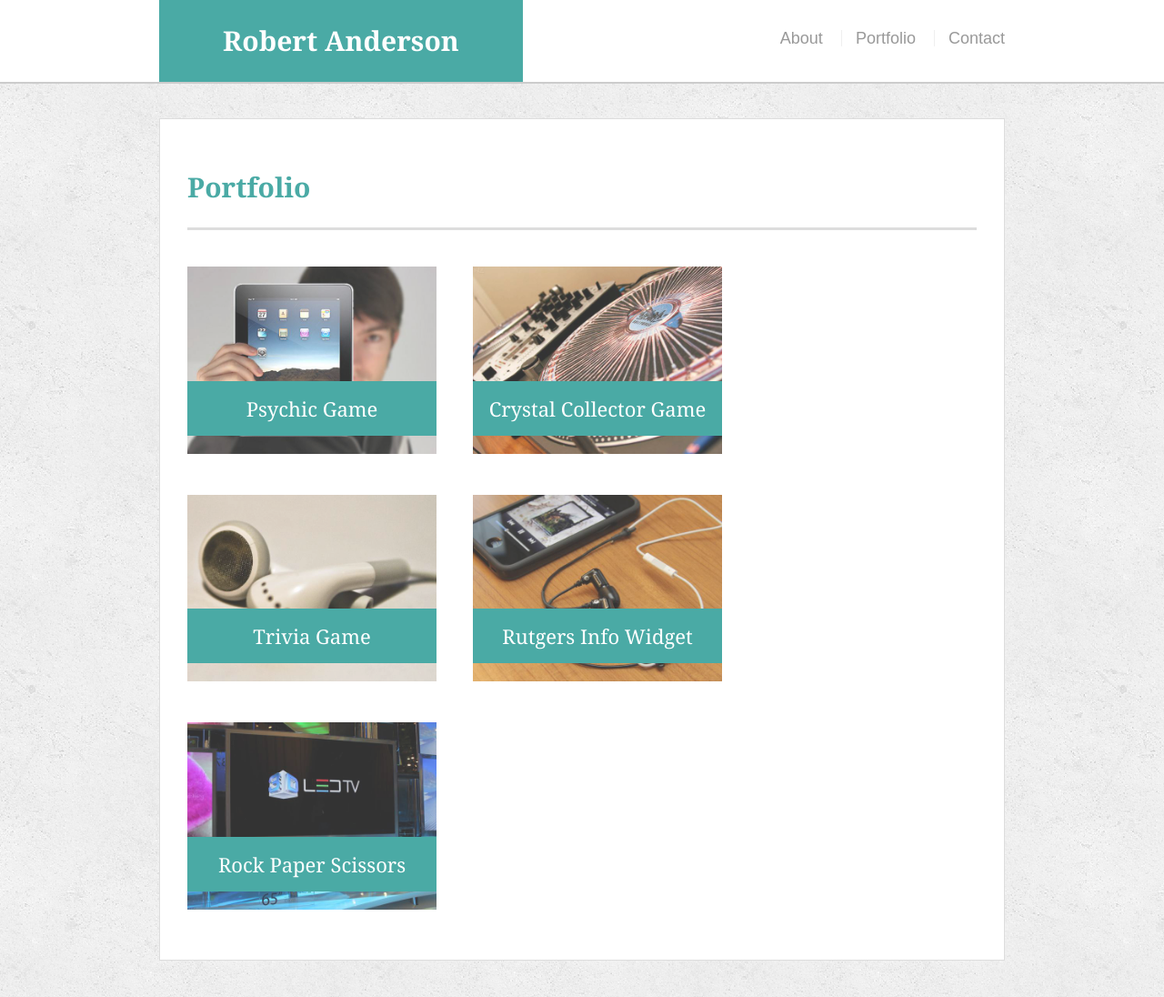
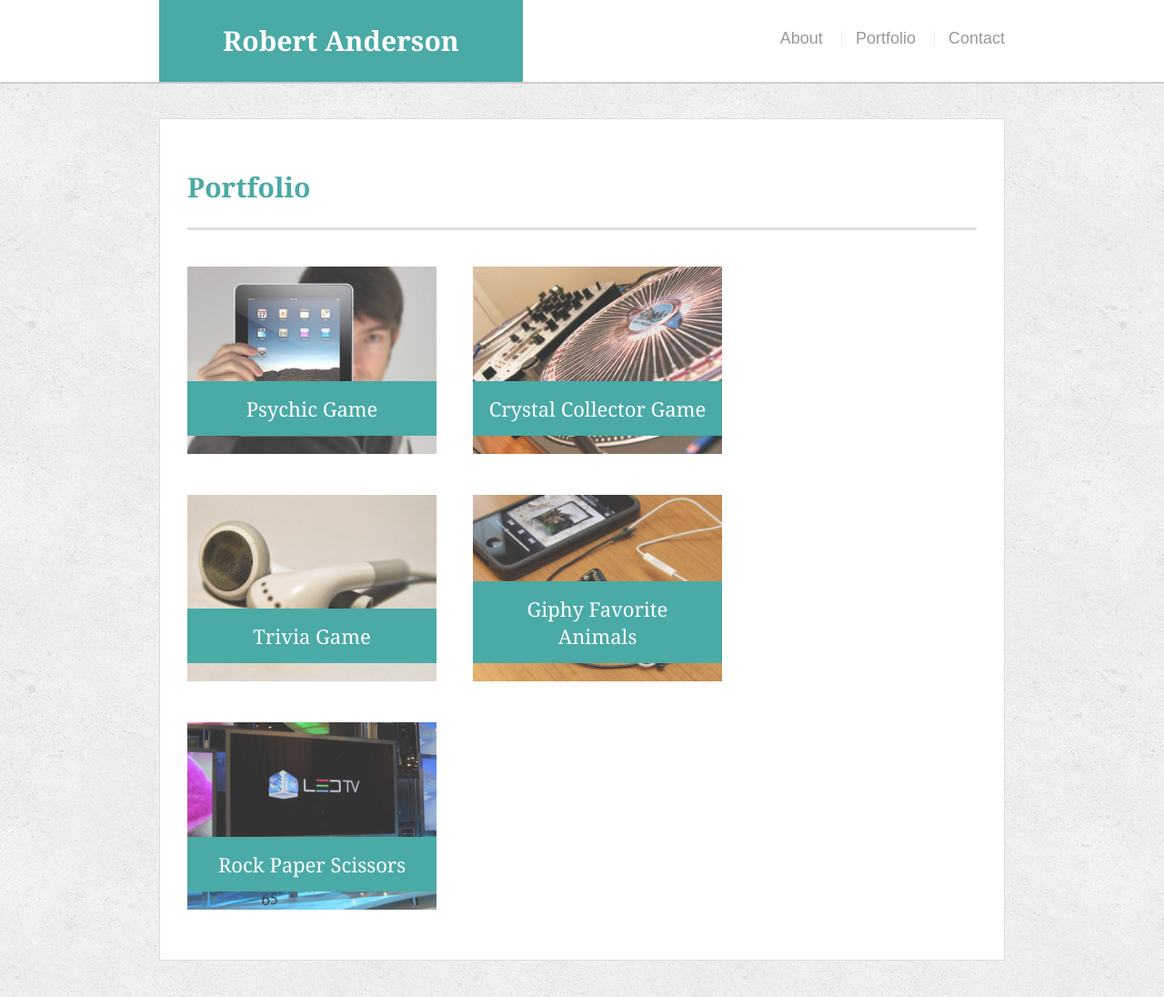
Before and after one commit to riandersons/Bootsrap-Portfolio, a plain HTML site: page portfolio.html in a window 1280 px wide. Shown: the top 1096 px of the page at 91% size. Drawn offline with nearby package versions, Linux system fonts and the light colour scheme.

Commit message:
Added HW6 Ajax

```diff
--- a/portfolio.html
+++ b/portfolio.html
@@ -28,25 +28,26 @@
       <div class="work">
         <a href="https://riandersons.github.io/Psychic-Game/">
           <img src="assets/images/technics-q-c-640-480-1.jpg" alt="Psychic Game">
+          <h3>Psychic Game</h3>
         </a>
-        <h3>Psychic Game</h3>
       </div>
       <div class="work">
         <a href="https://riandersons.github.io/unit-4-game/">
           <img src="assets/images/technics-q-c-640-480-2.jpg" alt="Crystal Collector Game">
+          <h3>Crystal Collector Game</h3>
         </a>
-        <h3>Crystal Collector Game</h3>
       </div>
       <div class="work">
         <a href="https://riandersons.github.io/TriviaGame/">
           <img src="assets/images/technics-q-c-640-480-5.jpg" alt="Trivia Game">
+          <h3>Trivia Game</h3>
         </a>
-        <h3>Trivia Game</h3>
       </div>
       <div class="work">
-        <img src="assets/images/technics-q-c-640-480-7.jpg" alt="Rutgers Info Widget">
-
-        <h3>Rutgers Info Widget</h3>
+        <a href="https://riandersons.github.io/unit-6-ajax/">
+          <img src="assets/images/technics-q-c-640-480-7.jpg" alt="Giphy Favorite Animals">
+          <h3>Giphy Favorite Animals</h3>
+        </a>
       </div>
       <div class="work">
         <img src="assets/images/technics-q-c-640-480-9.jpg" alt="Rock Paper Scissors">
```
